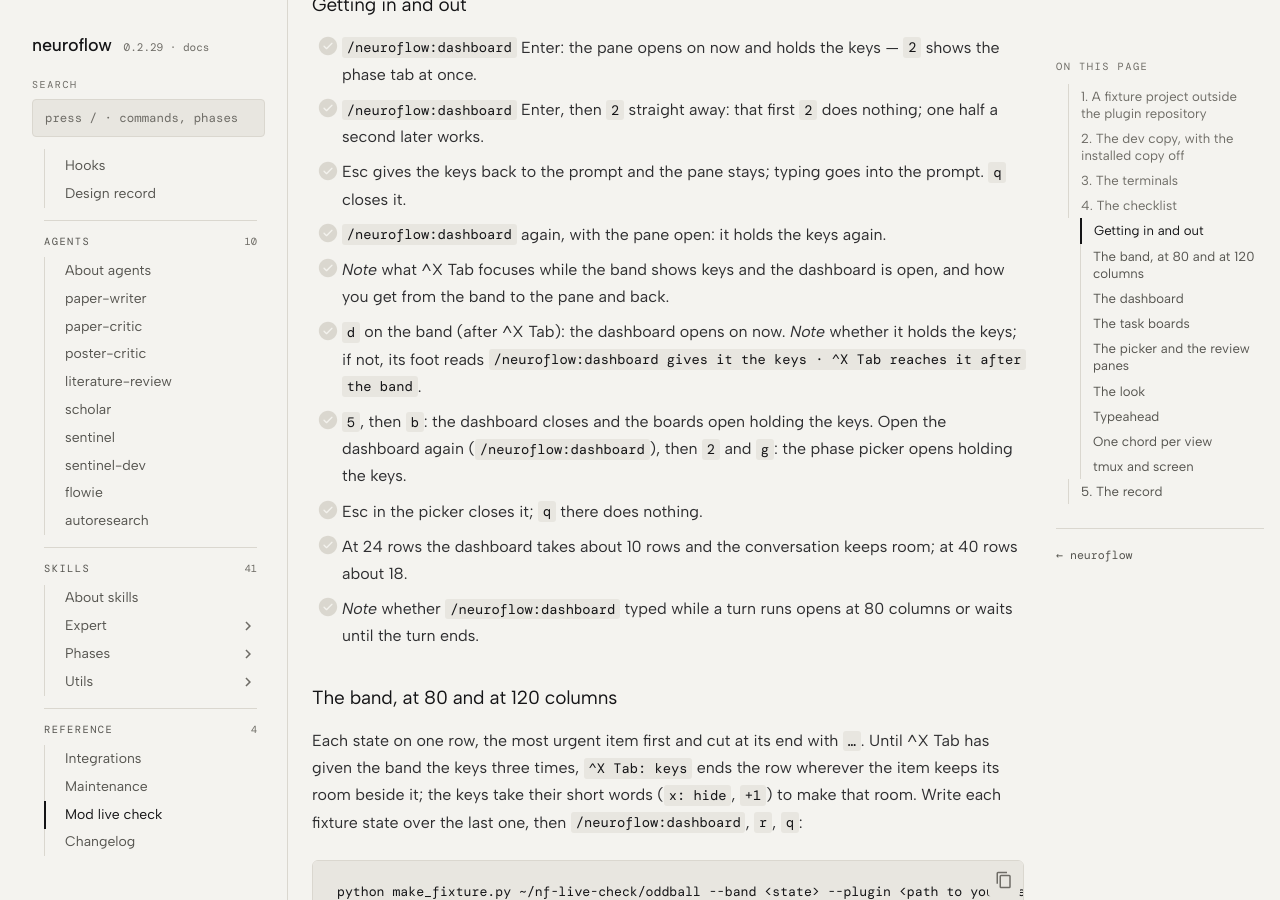
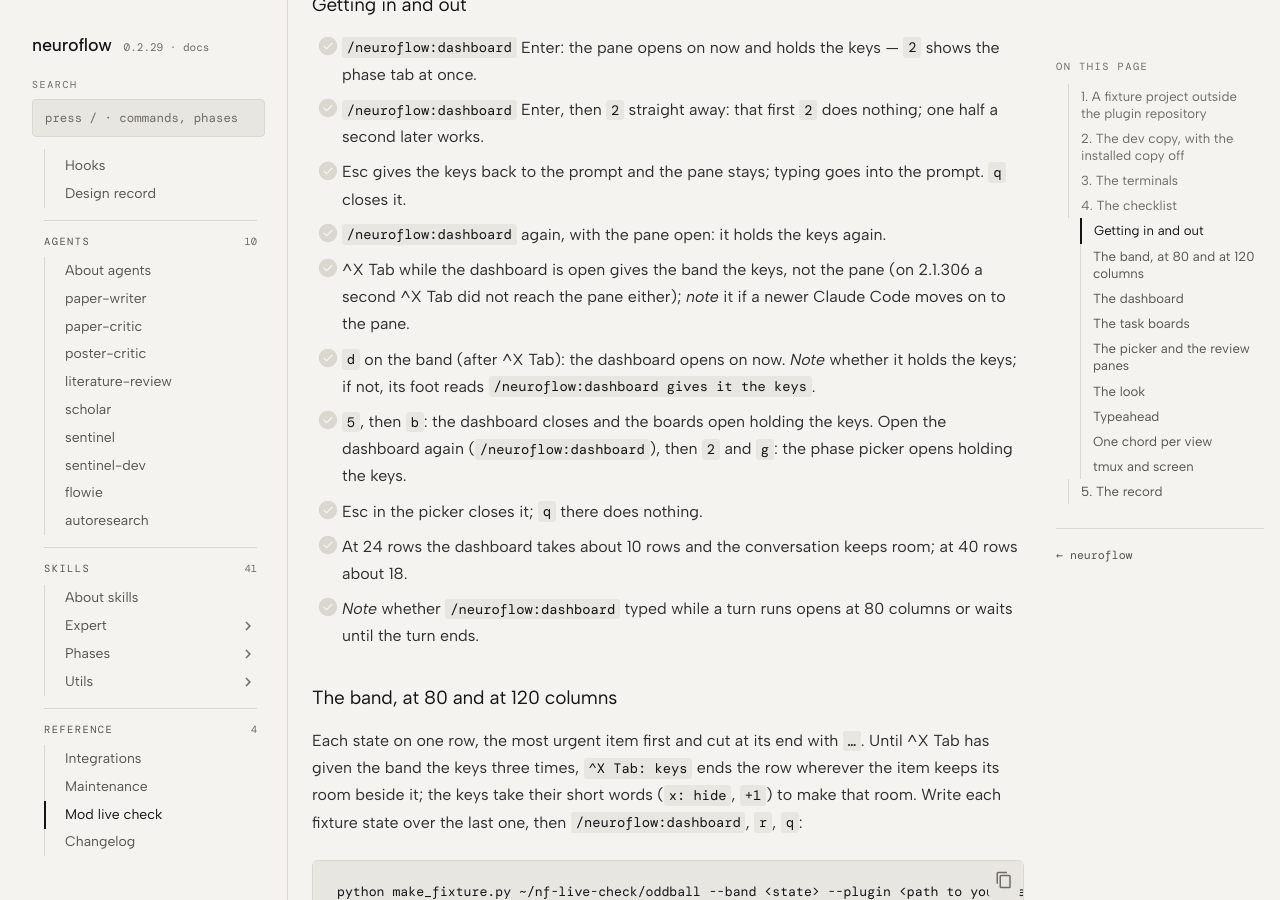
Before and after one commit to stanislavjiricek/neuroflow, an MkDocs documentation site: the page built from docs/maintenance/mod-live-check.md, in a window 1280 px wide and 900 px high, scrolled down 4183 px. Built offline with MkDocs 1.6.1 and Material for MkDocs 9.7.7, drawn with Linux system fonts in a browser that asks for light colours; some web fonts are replaced; comment, search, counter and statistics services are not loaded; some of the changed text lies outside the part shown.

Commit message:
fix(mod): a pane's foot names only the way back that works
A live check in Claude Code 2.1.306 (plain console and tmux, 80x24) found
that ^X Tab moves the keys between the prompt and the band but never
into an open pane, so '^X Tab reaches it after the band' was wrong. The
foot now says '<command> gives it the keys'; the docs and the live
check say what was seen.

Co-Authored-By: Claude Opus 5.5 <noreply@anthropic.com>

```diff
--- a/docs/maintenance/mod-live-check.md
+++ b/docs/maintenance/mod-live-check.md
@@ -164,10 +164,10 @@ the code assumes but cannot test.
 - [ ] `/neuroflow:dashboard` Enter, then `2` straight away: that first `2` does nothing; one half a second later works.
 - [ ] Esc gives the keys back to the prompt and the pane stays; typing goes into the prompt. `q` closes it.
 - [ ] `/neuroflow:dashboard` again, with the pane open: it holds the keys again.
-- [ ] *Note* what ^X Tab focuses while the band shows keys and the dashboard is open, and how you get from the band to
-  the pane and back.
+- [ ] ^X Tab while the dashboard is open gives the band the keys, not the pane (on 2.1.306 a second ^X Tab did not
+  reach the pane either); *note* it if a newer Claude Code moves on to the pane.
 - [ ] `d` on the band (after ^X Tab): the dashboard opens on now. *Note* whether it holds the keys; if not, its foot reads
-  `/neuroflow:dashboard gives it the keys · ^X Tab reaches it after the band`.
+  `/neuroflow:dashboard gives it the keys`.
 - [ ] `5`, then `b`: the dashboard closes and the boards open holding the keys. Open the dashboard again
   (`/neuroflow:dashboard`), then `2` and `g`: the phase picker opens holding the keys.
 - [ ] Esc in the picker closes it; `q` there does nothing.
@@ -254,8 +254,7 @@ And on every state:
   asks for a reason, *Keep it open* on top; `j` past the eighth finding turns the page; `q`.
 - [ ] Living paper (`/neuroflow:paper --auto status`): `s` does nothing — type `so which gaps…` into it; Tab to
   *sync now* and Enter asks first, and the yes runs the sync; `r`, `q`.
-- [ ] Each review pane without the keys (Esc) reads `{its command} gives it the keys · ^X Tab reaches it after the band`
-  at its foot.
+- [ ] Each review pane without the keys (Esc) reads `{its command} gives it the keys` at its foot.
 
 ### The look
 
```
Also changed, not shown: docs/concepts/mods.md (+3 -3 lines), 3 other files.
